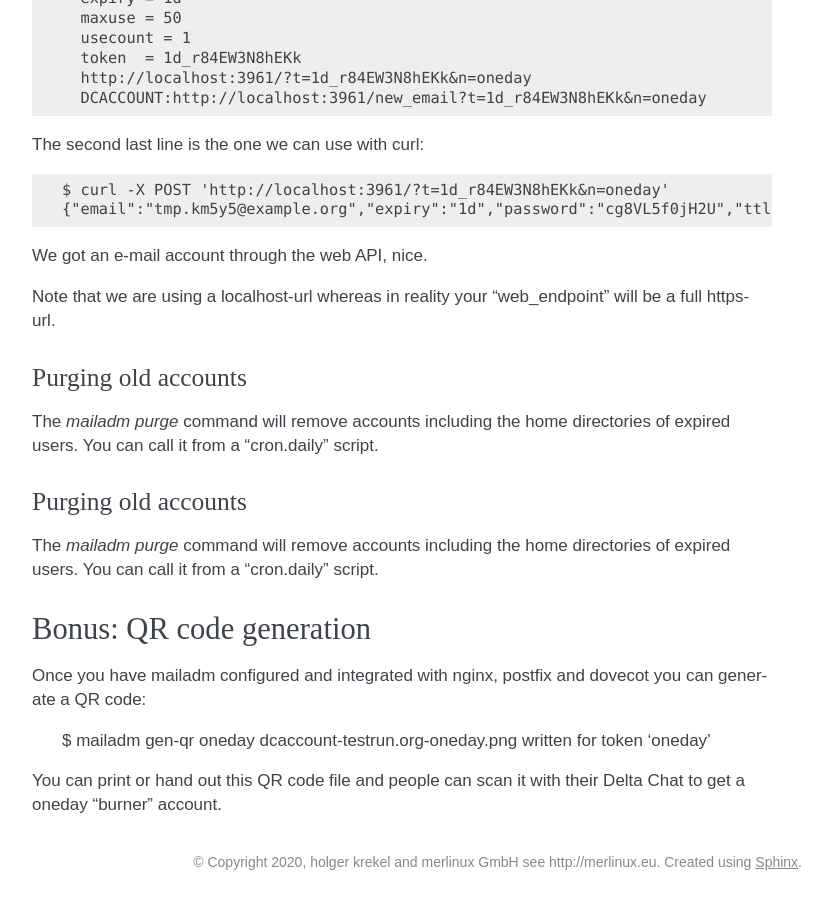
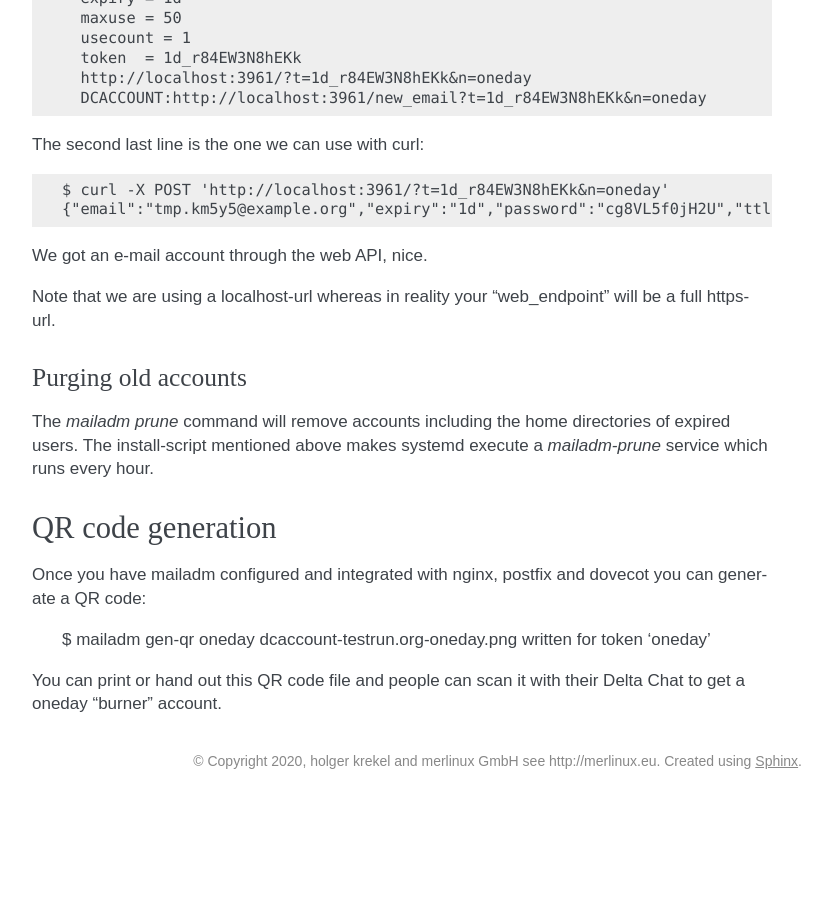
Before and after one commit to deltachat/mailadm, a Sphinx documentation site: the page built from doc/index.rst, in a window 1280 px wide and 900 px high, scrolled down 1838 px. Shown: the whole window, without its empty margins (348-1180 px from the left). Built offline with Sphinx 7.4.7, drawn with Linux system fonts in a browser that asks for light colours; after the commit the page ends 2637 px from its top, so only the background shows below that; some of the changed text lies outside the part shown.

Commit message:
fix some docs

```diff
--- a/doc/index.rst
+++ b/doc/index.rst
@@ -114,19 +114,12 @@ your "web_endpoint" will be a full https-url.
 Purging old accounts
 ++++++++++++++++++++++++
 
-The `mailadm purge` command will remove accounts
+The `mailadm prune` command will remove accounts
 including the home directories of expired users.
-You can call it from a "cron.daily" script.
+The install-script mentioned above makes systemd
+execute a `mailadm-prune` service which runs every hour.
 
-Purging old accounts
-++++++++++++++++++++++++
-
-The `mailadm purge` command will remove accounts
-including the home directories of expired users.
-You can call it from a "cron.daily" script.
-
-
-Bonus: QR code generation
+QR code generation
 ---------------------------
 
 Once you have mailadm configured and integrated with
```
Also changed, not shown: README.rst (+7 -6 lines).
